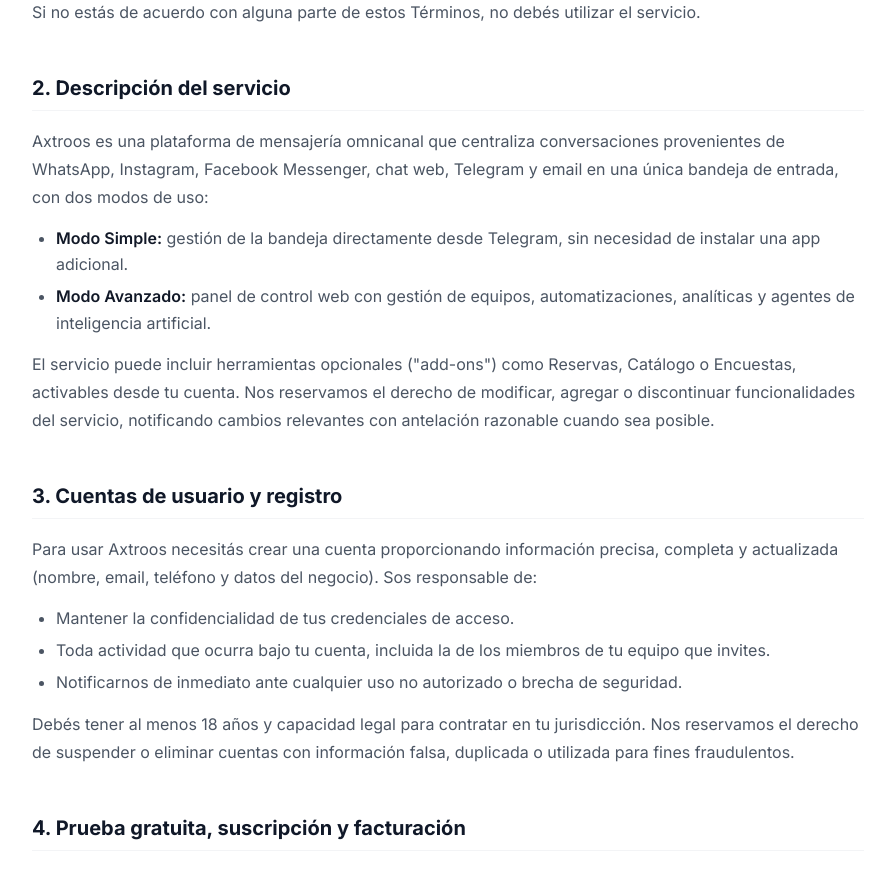
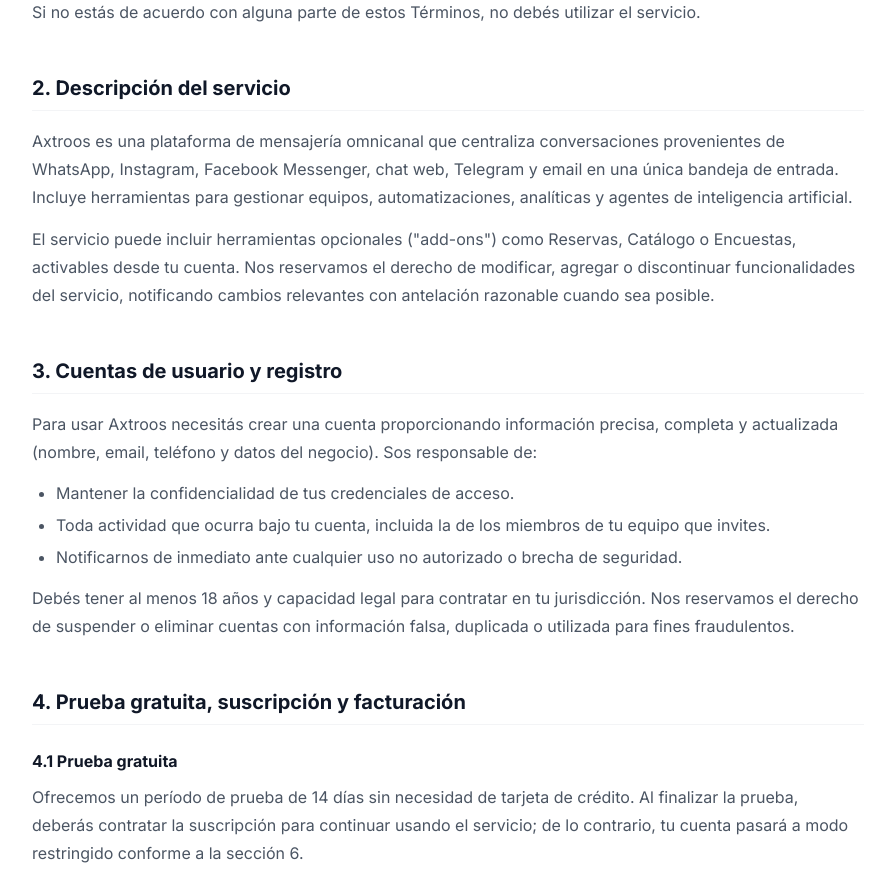
Before and after one commit to Xerebrum-Sites/chato, a Next.js app: page /terminos in a window 1280 px wide. Shown: the part 1480-2358 px from the top of the page, without its empty margins (192-1081 px from the left). Built offline with nearby package versions, Linux system fonts and the light colour scheme; no server answers.

Commit message:
Remove obsolete operating modes from terms

```diff
--- a/src/app/terminos/page.tsx
+++ b/src/app/terminos/page.tsx
@@ -28,11 +28,7 @@ const sections = [
     id: "descripcion",
     title: "2. Descripción del servicio",
     content: `
-      <p>Axtroos es una plataforma de mensajería omnicanal que centraliza conversaciones provenientes de WhatsApp, Instagram, Facebook Messenger, chat web, Telegram y email en una única bandeja de entrada, con dos modos de uso:</p>
-      <ul>
-        <li><strong>Modo Simple:</strong> gestión de la bandeja directamente desde Telegram, sin necesidad de instalar una app adicional.</li>
-        <li><strong>Modo Avanzado:</strong> panel de control web con gestión de equipos, automatizaciones, analíticas y agentes de inteligencia artificial.</li>
-      </ul>
+      <p>Axtroos es una plataforma de mensajería omnicanal que centraliza conversaciones provenientes de WhatsApp, Instagram, Facebook Messenger, chat web, Telegram y email en una única bandeja de entrada. Incluye herramientas para gestionar equipos, automatizaciones, analíticas y agentes de inteligencia artificial.</p>
       <p>El servicio puede incluir herramientas opcionales ("add-ons") como Reservas, Catálogo o Encuestas, activables desde tu cuenta. Nos reservamos el derecho de modificar, agregar o discontinuar funcionalidades del servicio, notificando cambios relevantes con antelación razonable cuando sea posible.</p>
     `,
   },
```
